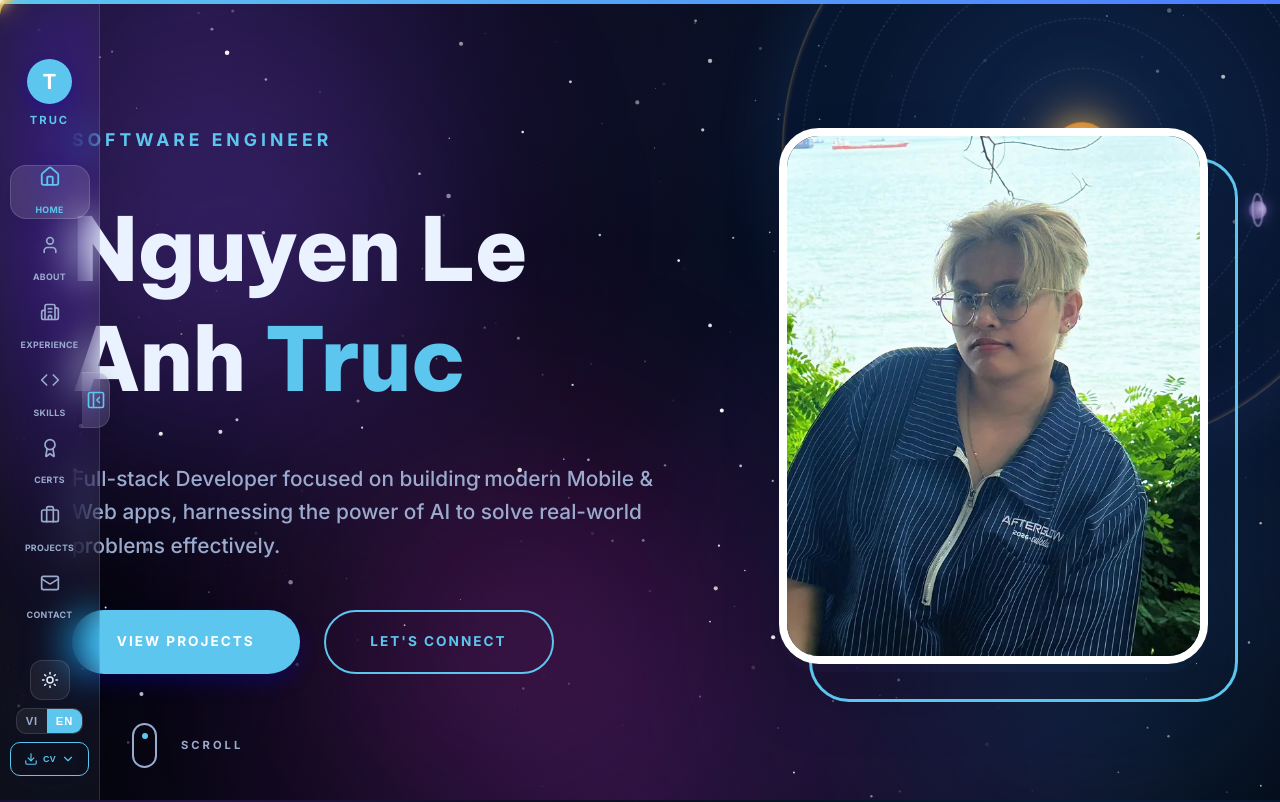
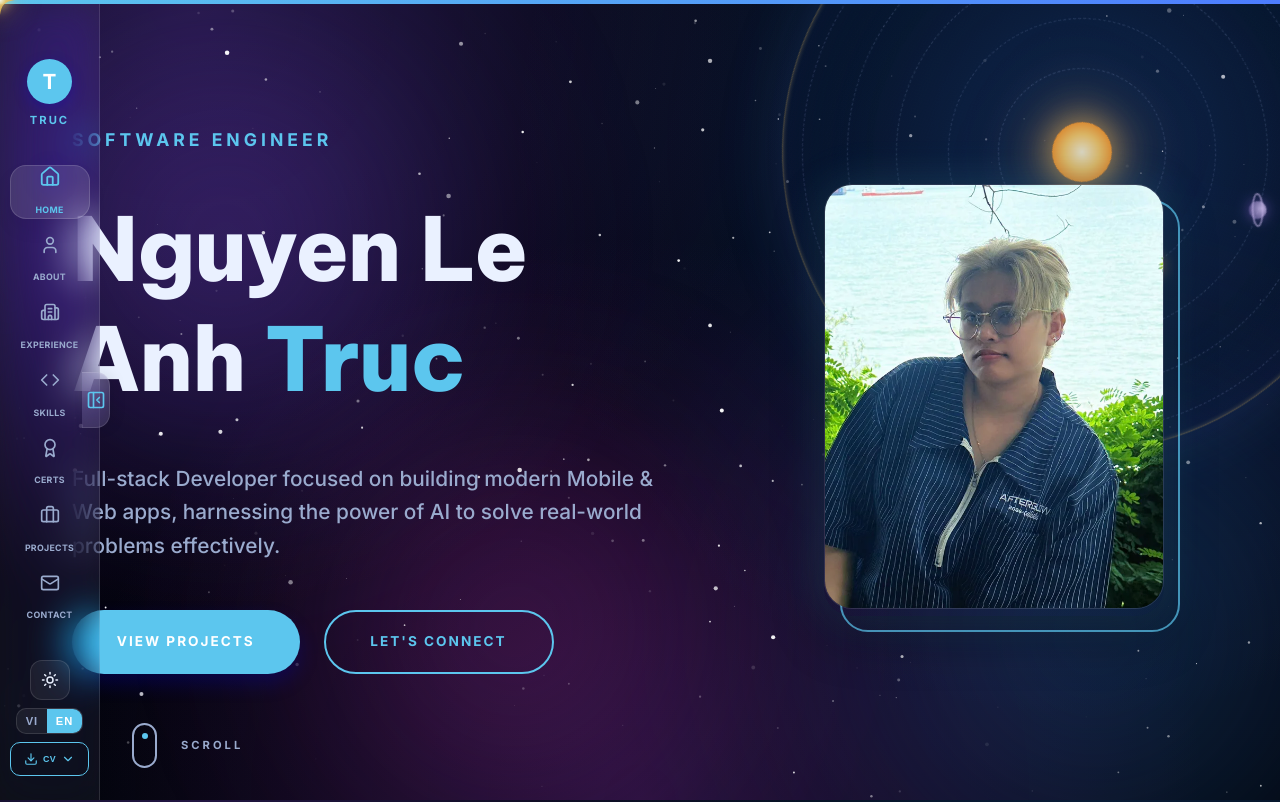
Before and after one commit to TrucNguyen1410/trucnguyen_portfolio, a React (Vite) app: page / in a window 1280 px wide. Shown: the top 802 px of the page. Built offline with nearby package versions, Linux system fonts and the light colour scheme.

Commit message:
style: smaller, glass-style Hero photo frame (was oversized white border)
Co-Authored-By: Claude Opus 4.8 (1M context) <noreply@anthropic.com>

```diff
--- a/src/components/Hero.css
+++ b/src/components/Hero.css
@@ -53,30 +53,31 @@
 .image-frame {
   position: relative;
   width: 100%;
-  max-width: 450px;
+  max-width: 340px;
   aspect-ratio: 4/5;
-  border-radius: 40px;
-  box-shadow: 0 30px 60px rgba(0, 0, 0, 0.15);
+  border-radius: 28px;
+  box-shadow: 0 20px 50px rgba(0, 0, 0, 0.35), 0 0 45px rgba(92, 198, 238, 0.2);
 }
 
 .profile-img {
   width: 100%;
   height: 100%;
   object-fit: cover;
-  border-radius: 40px;
+  border-radius: 28px;
   position: relative;
   z-index: 2;
-  border: 8px solid white;
+  border: 1px solid var(--glass-edge);
 }
 
 .accent-border {
   position: absolute;
-  top: 30px;
-  right: -30px;
-  bottom: -30px;
-  left: 30px;
-  border: 3px solid var(--color-primary);
-  border-radius: 40px;
+  top: 16px;
+  right: -16px;
+  bottom: -16px;
+  left: 16px;
+  border: 2px solid var(--color-primary);
+  border-radius: 28px;
+  opacity: 0.7;
   z-index: 1;
 }
 
```
